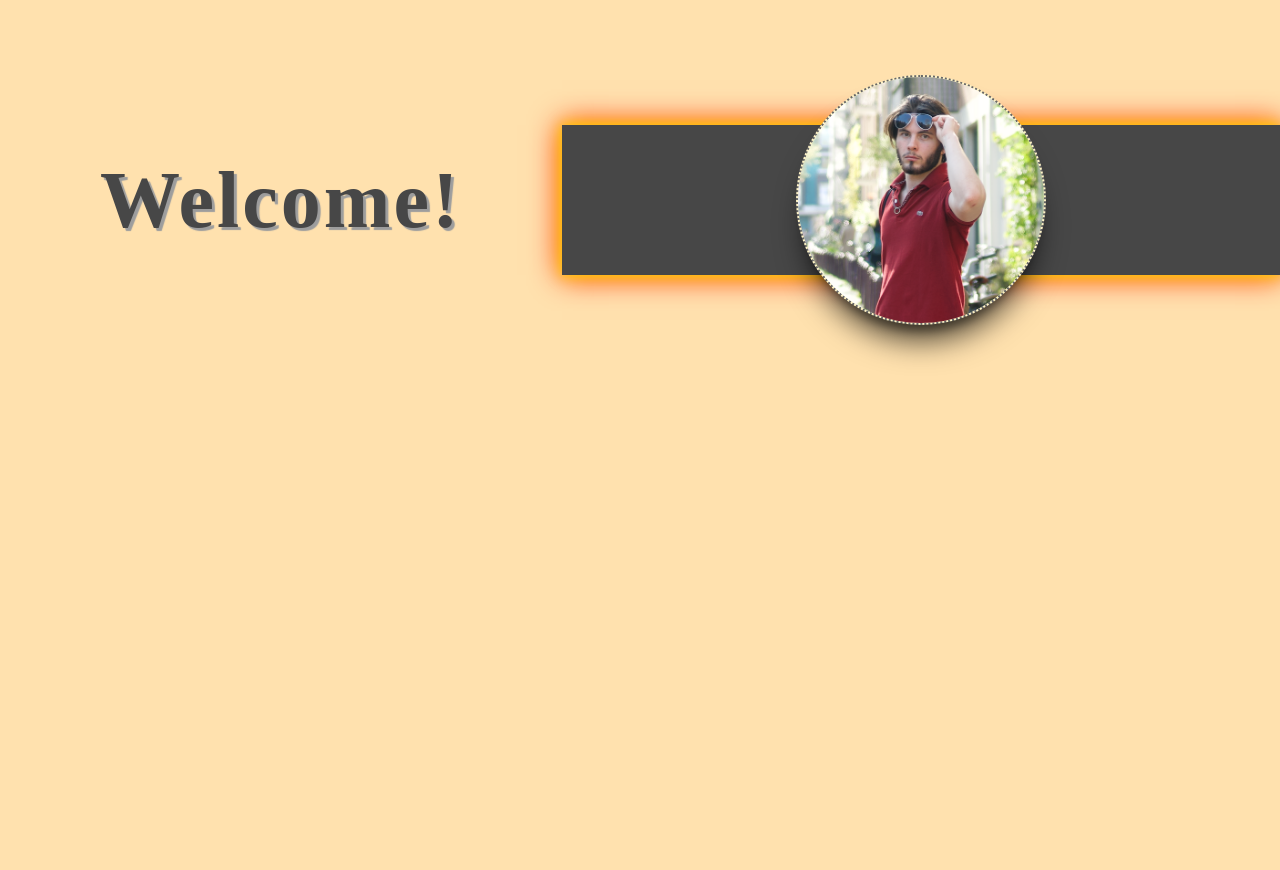
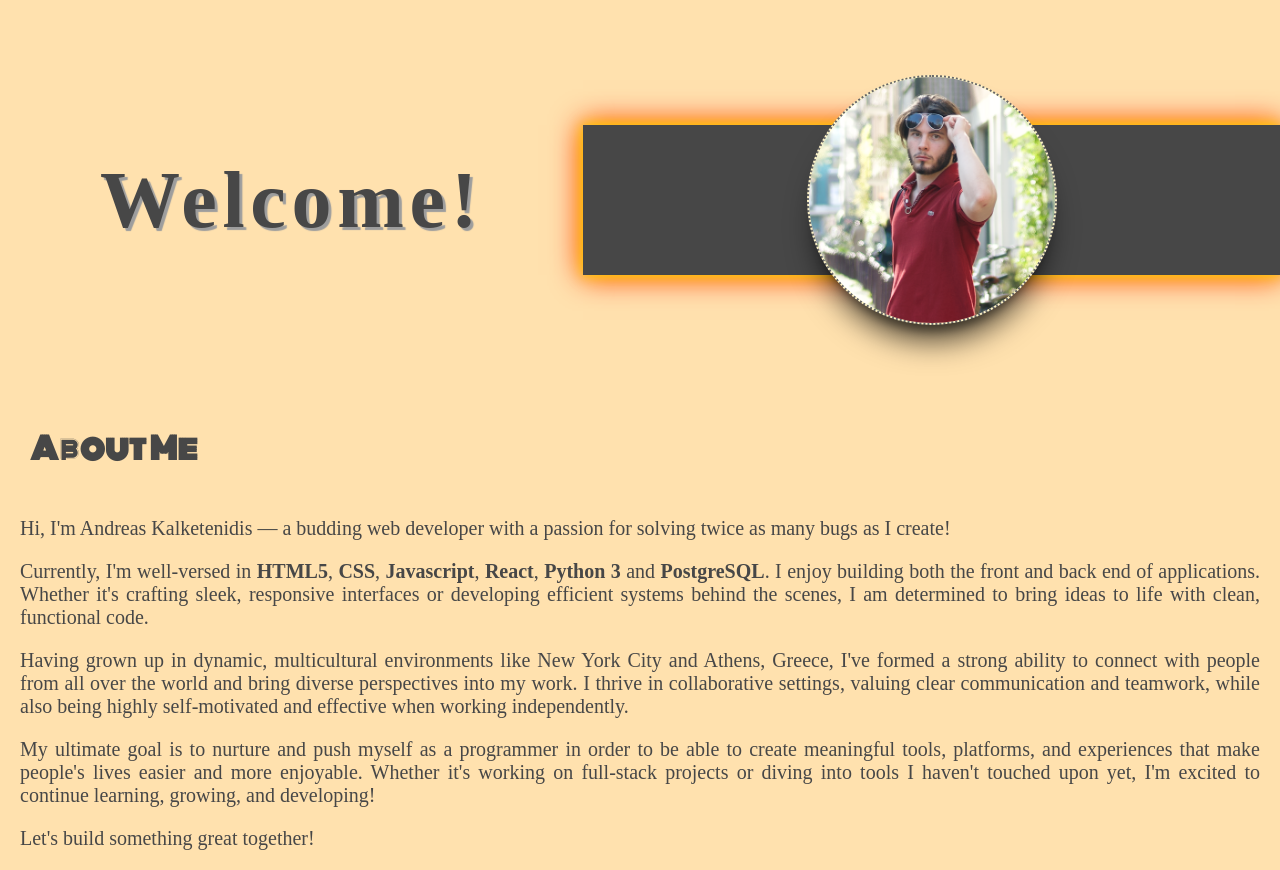
Before and after one commit to Andreas-Nidis/portfolio-website, a React (Vite) app: page / in a window 1280 px wide. Before the commit the page ends 800 px from the top, so only its background shows below. Built offline with nearby package versions, Linux system fonts and the light colour scheme; a web font is replaced by a local one.

Commit message:
Added basic About Me Section.

```diff
--- /dev/null
+++ b/src/components/AboutMe.jsx
@@ -0,0 +1,51 @@
+import styled from "styled-components";
+
+const AboutMe = (props) => {
+    return (
+        <Container>
+            <Title>
+                <h2>About Me</h2>
+            </Title>
+            <Description>
+            <p>Hi, I'm Andreas Kalketenidis — a budding web developer with a passion for solving twice as many bugs as I create!</p>
+                    <p>Currently, I'm well-versed in <b>HTML5</b>, <b>CSS</b>, <b>Javascript</b>, <b>React</b>, <b>Python 3</b> and <b>PostgreSQL</b>. I enjoy building both the front and back end of applications. Whether it's crafting sleek, responsive interfaces or developing efficient systems behind the scenes, I am determined to bring ideas to life with clean, functional code.</p>
+                    <p>Having grown up in dynamic, multicultural environments like New York City and Athens, Greece, I've formed a strong ability to connect with people from all over the world and bring diverse perspectives into my work. I thrive in collaborative settings, valuing clear communication and teamwork, while also being highly self-motivated and effective when working independently.</p>
+                    <p>My ultimate goal is to nurture and push myself as a programmer in order to be able to create meaningful tools, platforms, and experiences that make people's lives easier and more enjoyable. Whether it's working on full-stack projects or diving into tools I haven't touched upon yet, I'm excited to continue learning, growing, and developing!</p>
+                    <p>Let's build something great together!</p>
+            </Description>
+        </Container>
+    )
+}
+
+const Container = styled.div`
+    position: relative;
+`;
+
+const Title = styled.div`
+    position: relative;
+    padding: 0px 30px;
+    display: flex;
+
+    h2 {
+        font-family: 'Monoton', serif;
+        font-size: 30px;
+    }
+
+    @media (max-width: 968px) {
+        margin-top: 100px;
+        padding-top: 50px;
+        justify-content: center;
+    }
+`;
+
+const Description = styled.div`
+    position: relative;
+    padding: 0px 20px;
+
+    p {
+        font-size: 20px;
+        text-align: justify;
+    }
+`;
+
+export default AboutMe;
--- a/src/components/Main.jsx
+++ b/src/components/Main.jsx
@@ -3,12 +3,14 @@ import viteLogo from '/vite.svg'
 import '../App.css'
 import IntroCard from './IntroCard';
 import styled from 'styled-components';
+import AboutMe from './AboutMe';
 
 function Main() {
 
   return (
     <Container>
         <IntroCard />
+        <AboutMe />
     </Container>
   )
 }
```
